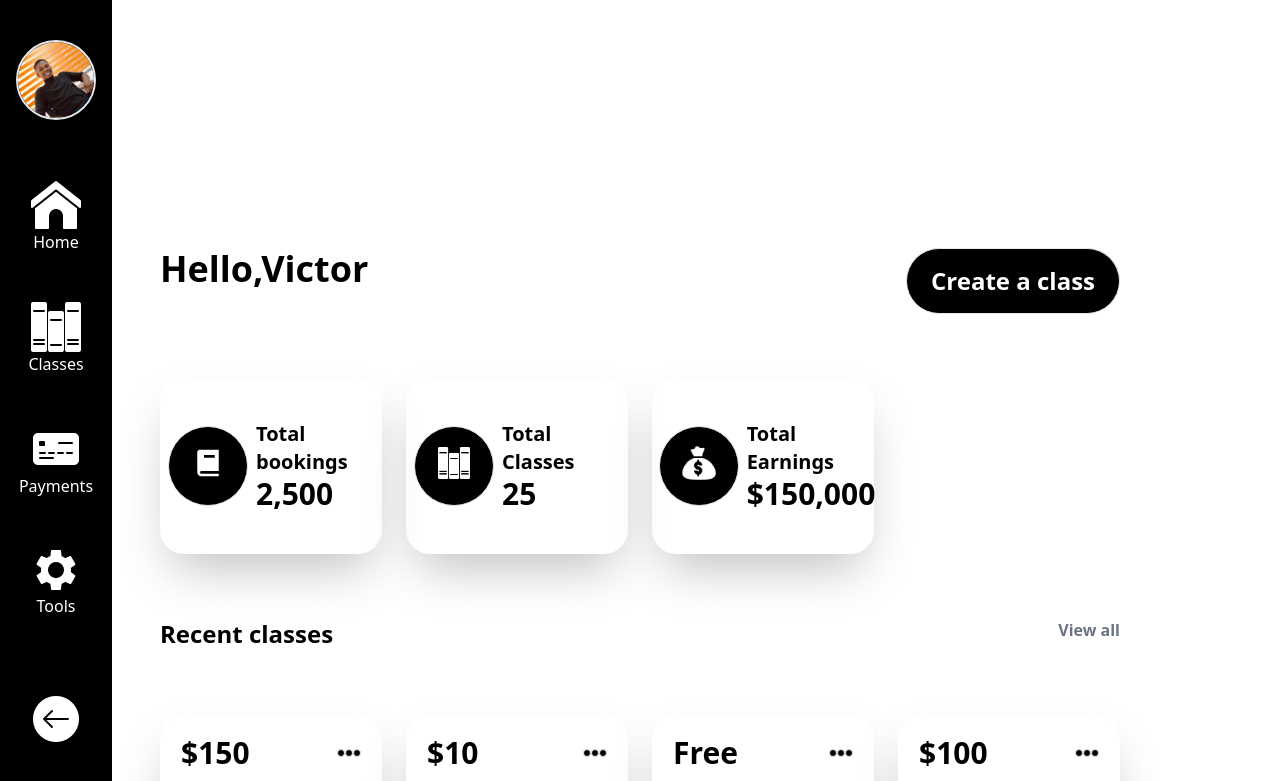
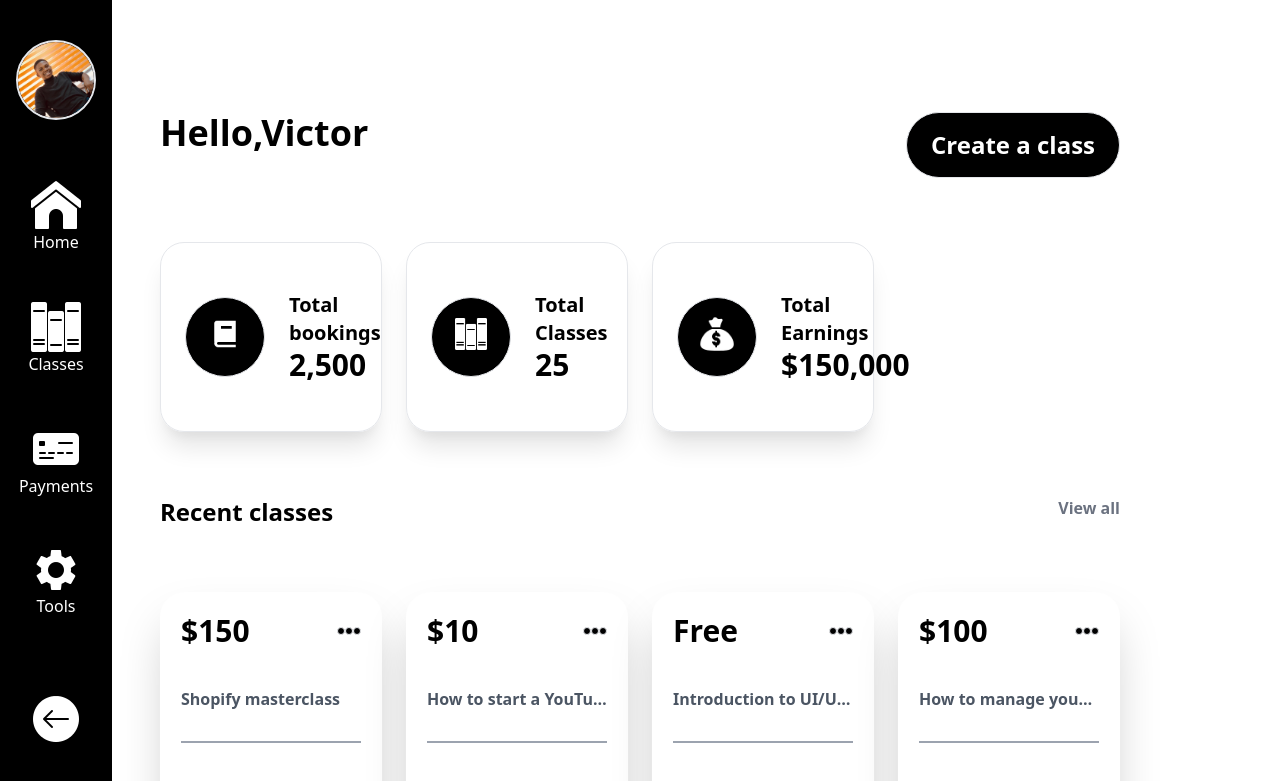
Before and after one commit to Victorakinwunmi/Login-dashboard, a Nuxt app: page /dashboard in a window 1280 px wide. Shown: the top 781 px of the page. Built offline with nearby package versions, Linux system fonts and the light colour scheme.

Commit message:
i fixed the dashboard padding

```diff
--- a/components/LoginForm.vue
+++ b/components/LoginForm.vue
@@ -32,6 +32,7 @@ export default {
        title: String,
        subtitle: String,
        desc: String,
+       password:Number,
     },
 }
 </script>
--- a/components/card/Container.vue
+++ b/components/card/Container.vue
@@ -1,7 +1,7 @@
 <template>
-  <div class="flex justify-center items-center rounded-3xl w-full h-44 shadow-2xl">
+  <div class="flex justify-start gap-6 items-center rounded-3xl w-full h-auto shadow-xl px-6 py-8 lg:py-12 border border-gray-200">
 
-     <div class="mx-8 xl:mx-2">
+     <div class="">
         <slot name="icon"></slot>
      </div>
 
--- a/components/sidebar/Container.vue
+++ b/components/sidebar/Container.vue
@@ -11,7 +11,7 @@
     </div>
 
     <div
-      :class="is_revealed ? 'block' : 'hidden lg:hidden'"
+      :class="is_revealed ? 'block' : 'hidden'"
       @click="hideMenu"
       class="p-4 float-right"
     >
--- a/pages/dashboard.vue
+++ b/pages/dashboard.vue
@@ -44,7 +44,7 @@
       </template>
     </SidebarContainer>
 
-    <div class="w-full p-8 lg:p-32 xl:p-40">
+    <div class="w-full p-6 lg:px-32 xl:px-40">
       <div class="">
         <HeaderContent>
           <template #text>
```
